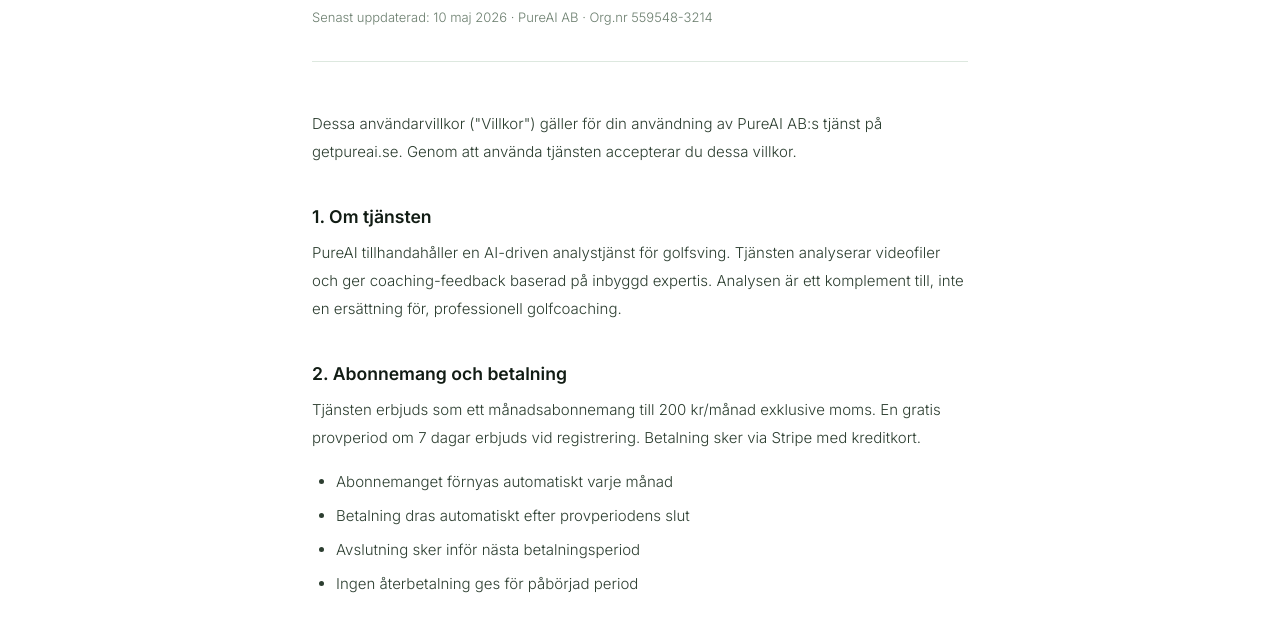
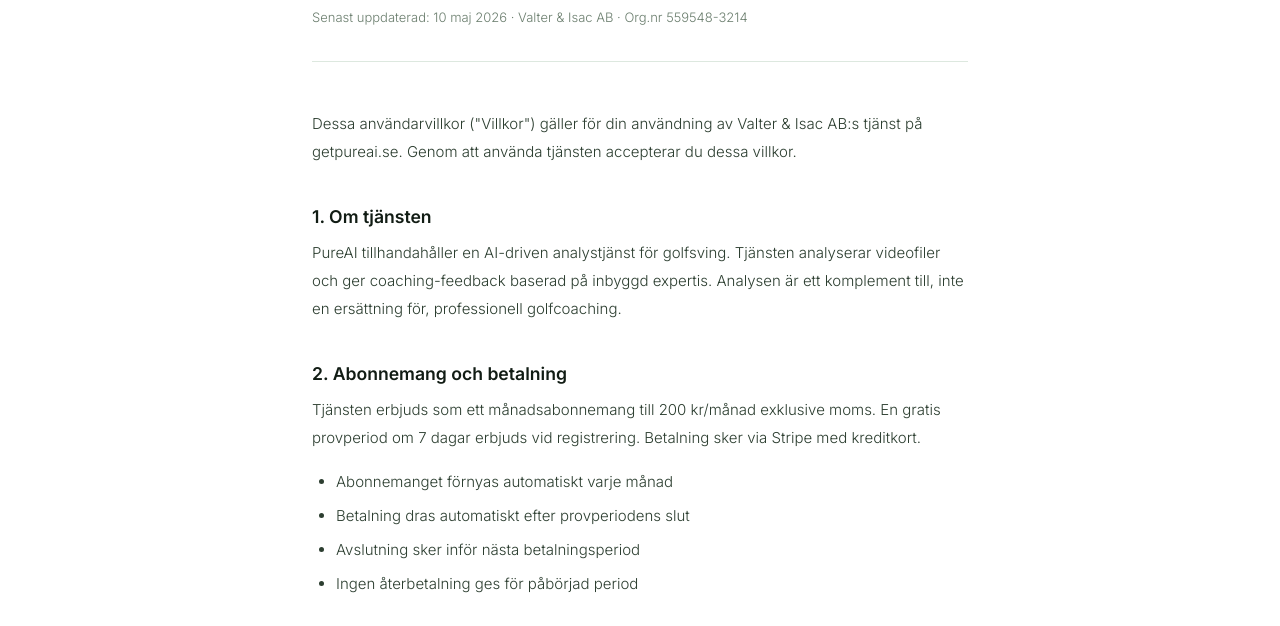
Before and after one commit to isacohlsen/agent, a website: page terms.html in a window 1280 px wide. Shown: the part 174-800 px from the top of the page. Drawn offline with Linux system fonts and the light colour scheme.

Commit message:
Update terms.html

```diff
--- a/terms.html
+++ b/terms.html
@@ -37,9 +37,9 @@
 
 <div class="container">
   <h1>Användarvillkor</h1>
-  <p class="meta">Senast uppdaterad: 10 maj 2026 · PureAI AB · Org.nr 559548-3214</p>
+  <p class="meta">Senast uppdaterad: 10 maj 2026 · Valter & Isac AB · Org.nr 559548-3214</p>
 
-  <p>Dessa användarvillkor ("Villkor") gäller för din användning av PureAI AB:s tjänst på getpureai.se. Genom att använda tjänsten accepterar du dessa villkor.</p>
+  <p>Dessa användarvillkor ("Villkor") gäller för din användning av Valter & Isac AB:s tjänst på getpureai.se. Genom att använda tjänsten accepterar du dessa villkor.</p>
 
   <h2>1. Om tjänsten</h2>
   <p>PureAI tillhandahåller en AI-driven analystjänst för golfsving. Tjänsten analyserar videofiler och ger coaching-feedback baserad på inbyggd expertis. Analysen är ett komplement till, inte en ersättning för, professionell golfcoaching.</p>
```
